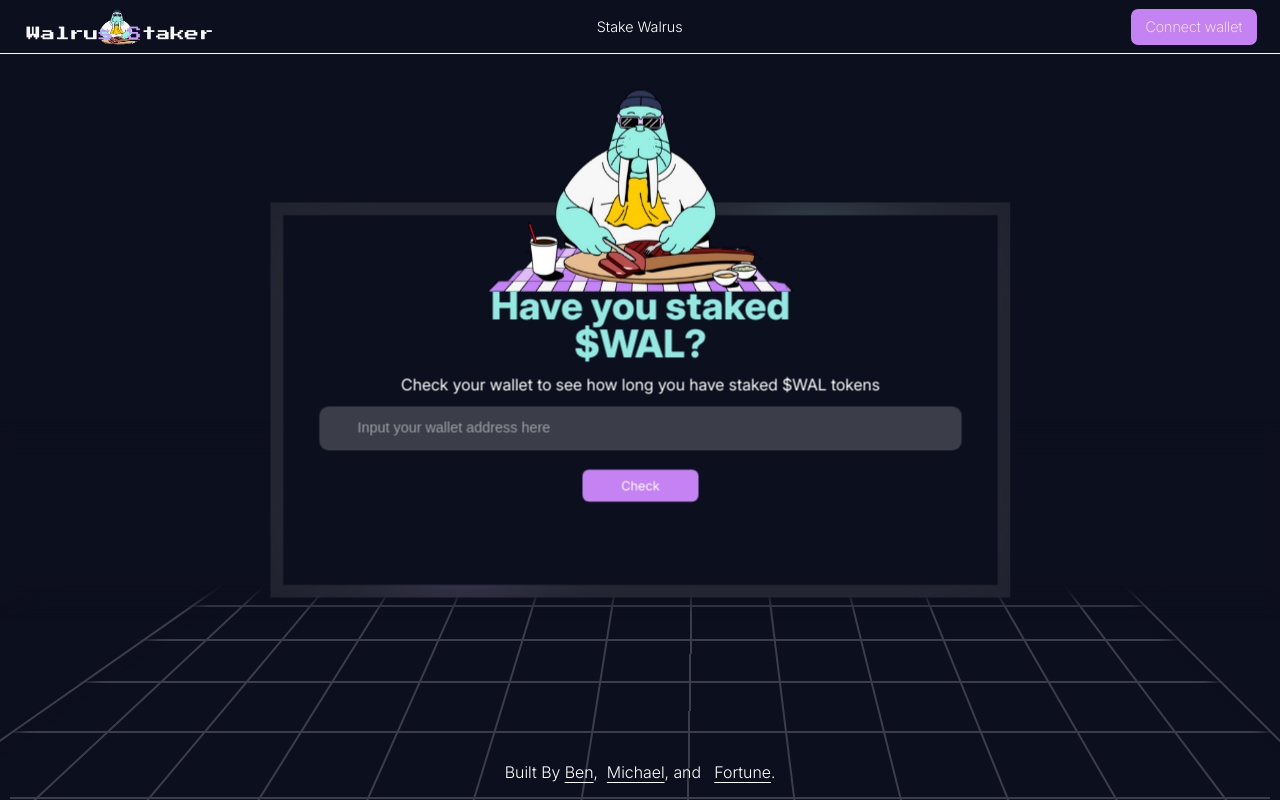
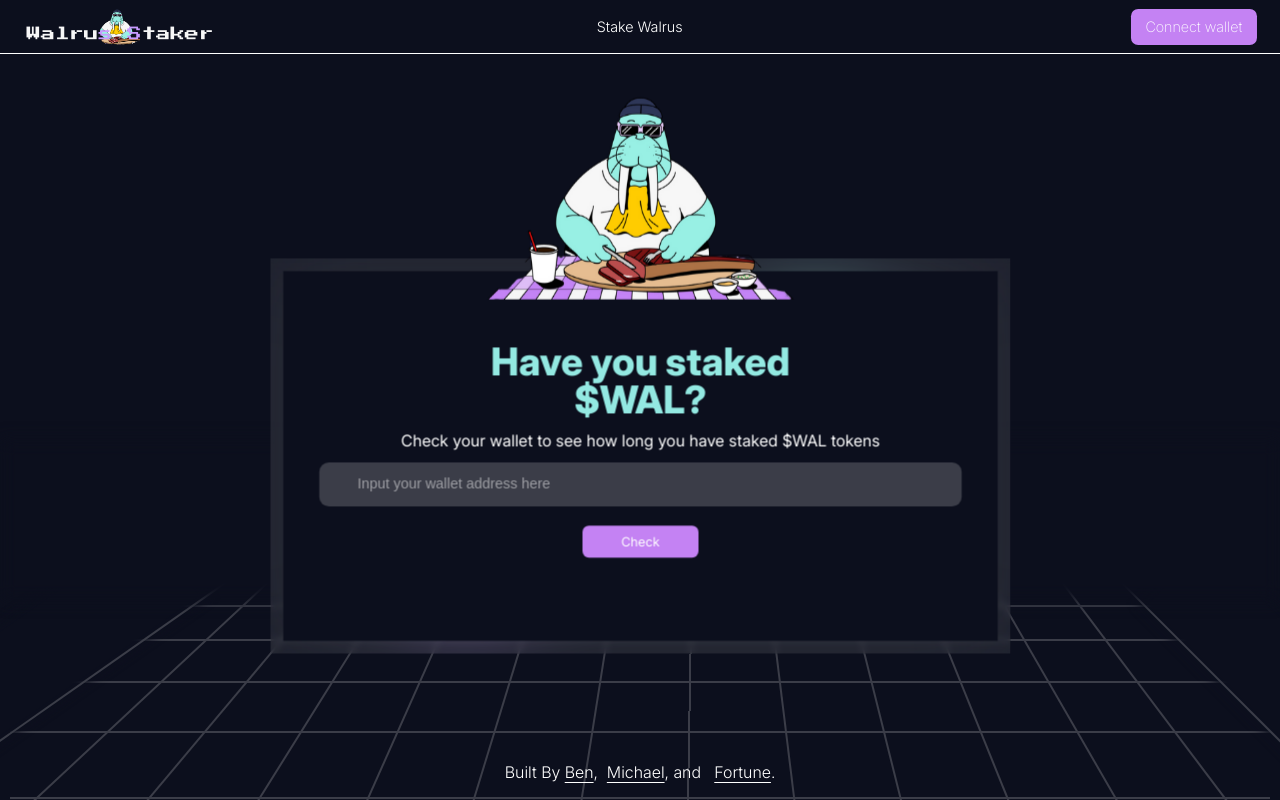
Before and after one commit to Forinite/walrus_staker, a Next.js app: page / in a window 1280 px wide. Built offline with nearby package versions, Linux system fonts and the light colour scheme.

Commit message:
Unnecessary Extra UI Details

```diff
--- a/app/ui/MainCard.tsx
+++ b/app/ui/MainCard.tsx
@@ -46,9 +46,9 @@
     }, [MintCheck]);
 
     return (
-        <div className="relative z-10 h-full flex items-center justify-center md:mt-[0px] pt">
+        <div className="relative z-10 h-full flex items-center justify-center ">
             {/* main card */}
-            <div className="relative lg:scale-80 md:scale-70 scale-90 h-fit flex items-center justify-center pt-[60]">
+            <div className="relative lg:scale-80 md:scale-70 scale-90 h-fit flex items-center justify-center pt-[60px] md:mt-16 mt-8">
                 <div className="absolute md:-top-[146px] -top-[20px] z-10">
                     <Image
                         className="md:scale-100 scale-80"
```
